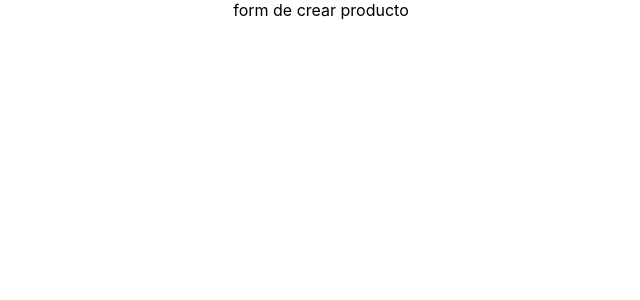
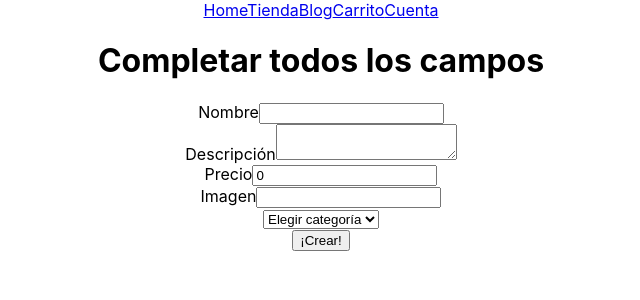
Before and after one commit to IgnacioSM98/pf-gp1-deploy, a React (Create React App) app in the folder client/: page /admin/crear in a window 1280 px wide. Shown: the top 300 px of the page, without its empty margins (319-959 px from the left). Built offline with nearby package versions, Linux system fonts and the light colour scheme.

Commit message:
tukiv2, faltan cosas necesito el pull

```diff
--- a/client/src/App.js
+++ b/client/src/App.js
@@ -6,6 +6,7 @@ import {
   Blog,
   Cuenta,
   Carrito,
+  CrearProducto,
 } from "./Components/index";
 import { Routes, Route } from "react-router-dom";
 
@@ -21,7 +22,7 @@ function App() {
         <Route exact path="/blog" element={<Blog />} />
         <Route exact path="/usuario" element={<Cuenta />} />
         <Route exact path="/admin" element={"admin"} />
-        <Route exact path="/admin/crear" element={"form de crear producto"} />
+        <Route exact path="/admin/crear" element={<CrearProducto />} />
         {/*<Route exact path="/user/reviews" element={"user reviews"} />
         <Route exact path="/admin/cambiar/:id" element={"change something"} />*/}
       </Routes>
--- /dev/null
+++ b/client/src/Components/CrearProducto/CrearProducto.jsx
@@ -0,0 +1,127 @@
+import React, { useEffect, useState } from "react";
+// import { useDispatch, useSelector } from "react-redux";
+import NavBar from "../NavBar/NavBar";
+
+function validate(post) {
+  let errors = {};
+  if (!post.nombre) {
+    errors.nombre = "Ingresar nombre del producto";
+  }
+  if (!post.descripción) {
+    errors.descripción = "Escribe una breve descripción";
+  }
+  if (!post.precio || typeof post.precio !== "number") {
+    errors.precio = "Ingresa un precio, que sea un numero";
+  }
+  if (!post.imagen) {
+    errors.imagen = "Ingresar URL de alguna imagen representativa";
+  }
+  if (!post.categoría) {
+    errors.categoría = "Ingresar al menos 1 categoría";
+  }
+  return errors;
+}
+
+function CrearProducto() {
+  {
+    /*const dispatch = useDispatch();*/
+  }
+  const [errors, setErrors] = useState({});
+  {
+    /*useEffect(() => {
+      dispatch de una action que traeria las categorias para hacer un drop down abajo ?
+    dispatch();
+  }, []);*/
+  }
+  const [post, setPost] = useState({
+    nombre: "",
+    descripción: "",
+    precio: 0,
+    imagen: "",
+    categoría: [],
+  });
+  function handleInputChange(e) {
+    setPost({
+      ...post,
+      [e.target.name]: e.target.value,
+    });
+    setErrors(
+      validate({
+        ...post,
+        [e.target.name]: e.target.value,
+      })
+    );
+  }
+  function handleSubmit(e) {
+    e.preventDefault();
+    if (Object.values(errors).length > 0)
+      alert("Por favor rellenar todos los campos");
+    else {
+      // agregar la action que tendria el dispatch
+      alert("¡Producto creado con éxito!");
+    }
+  }
+
+  return (
+    <div>
+      <NavBar />
+      <div>
+        <h1>Completar todos los campos</h1>
+        <form onSubmit={(e) => handleSubmit(e)}>
+          <div>
+            <label>Nombre</label>
+            <input
+              type="text"
+              value={post.nombre}
+              name="nombre"
+              onChange={(e) => handleInputChange(e)}
+            />
+            {errors.nombre && <p>{errors.nombre}</p>}
+          </div>
+          <div>
+            <label>Descripción</label>
+            <textarea
+              value={post.descripción}
+              name="descripción"
+              onChange={(e) => handleInputChange(e)}
+            />
+            {errors.descripción && <p>{errors.descripción}</p>}
+          </div>
+          <div>
+            <label>Precio</label>
+            <input
+              type="number"
+              min="0"
+              value={post.precio}
+              name="precio"
+              onChange={(e) => handleInputChange(e)}
+            />
+            {errors.precio && <p>{errors.precio}</p>}
+          </div>
+          <div>
+            <label>Imagen</label>
+            <input
+              type="text"
+              value={post.imagen}
+              name="imagen"
+              onChange={(e) => handleInputChange(e)}
+            />
+            {errors.imagen && <p>{errors.imagen}</p>}
+          </div>
+          <div>
+            <select defaultValue="default">
+              <option value="default" disabled>
+                Elegir categoría
+              </option>
+              {/*Codigo de categorias // un map ? dunno */}
+            </select>
+            {errors.categoría && <p>{errors.categoría}</p>}
+          </div>
+          <button type="submit">¡Crear!</button>
+        </form>
+      </div>
+    </div>
+  );
+}
+
+export default CrearProducto;
--- a/client/src/Components/NavBar/NavBar.jsx
+++ b/client/src/Components/NavBar/NavBar.jsx
@@ -1,7 +1,7 @@
 import React from "react";
 import { Link } from "react-router-dom";
 
-function NavBar() {
+export default function NavBar() {
   return (
     <div>
       <Link to="/">Home</Link>
@@ -12,5 +12,3 @@ function NavBar() {
     </div>
   );
 }
-
-export default NavBar;
--- a/client/src/Components/index.js
+++ b/client/src/Components/index.js
@@ -4,5 +4,7 @@ import Blog from "./Blog/Blog";
 import Carrito from "./Carrito/Carrito";
 import Cuenta from "./Cuenta/Cuenta";
 import Tienda from "./Tienda/Tienda";
+import CrearProducto from "./CrearProducto/CrearProducto";
+import NavBar from "./NavBar/NavBar";
 
-export { Landing, Home, Blog, Carrito, Cuenta, Tienda };
+export { Landing, Home, Blog, Carrito, Cuenta, Tienda, CrearProducto, NavBar };
```
